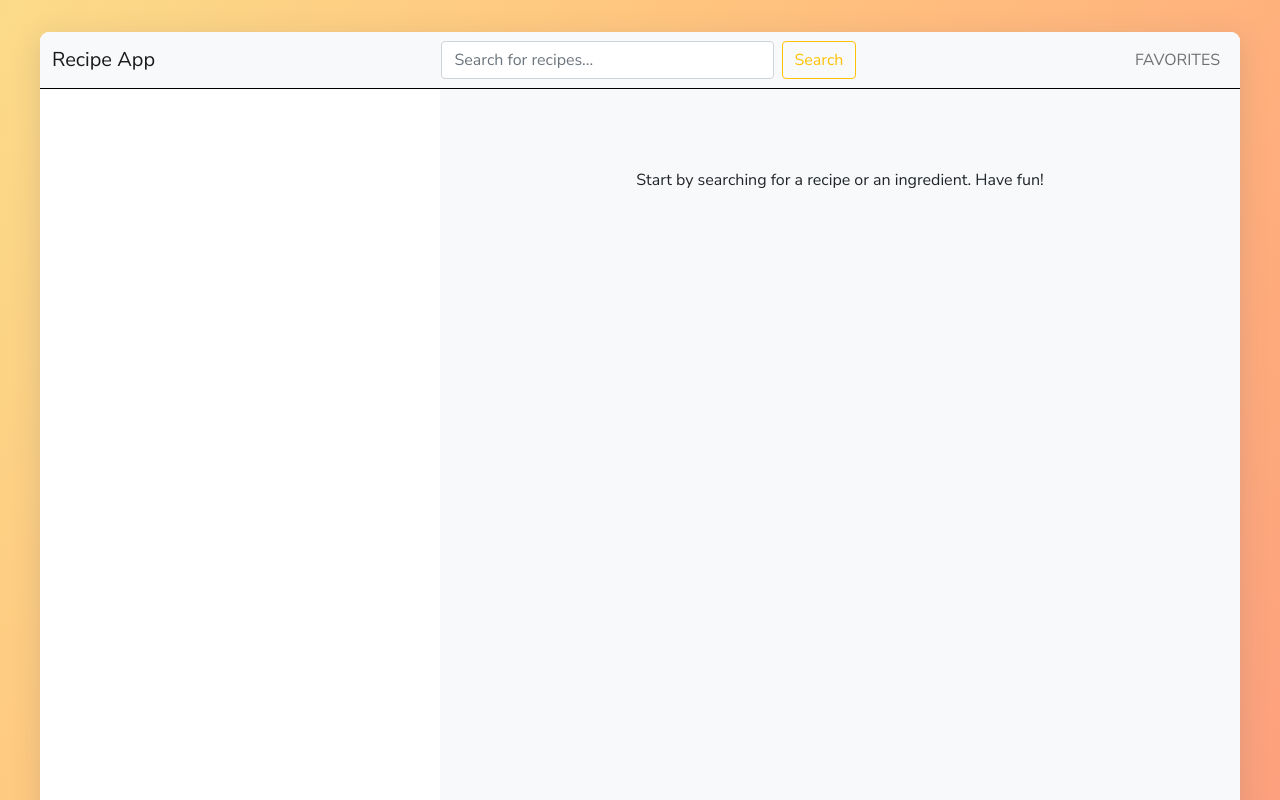
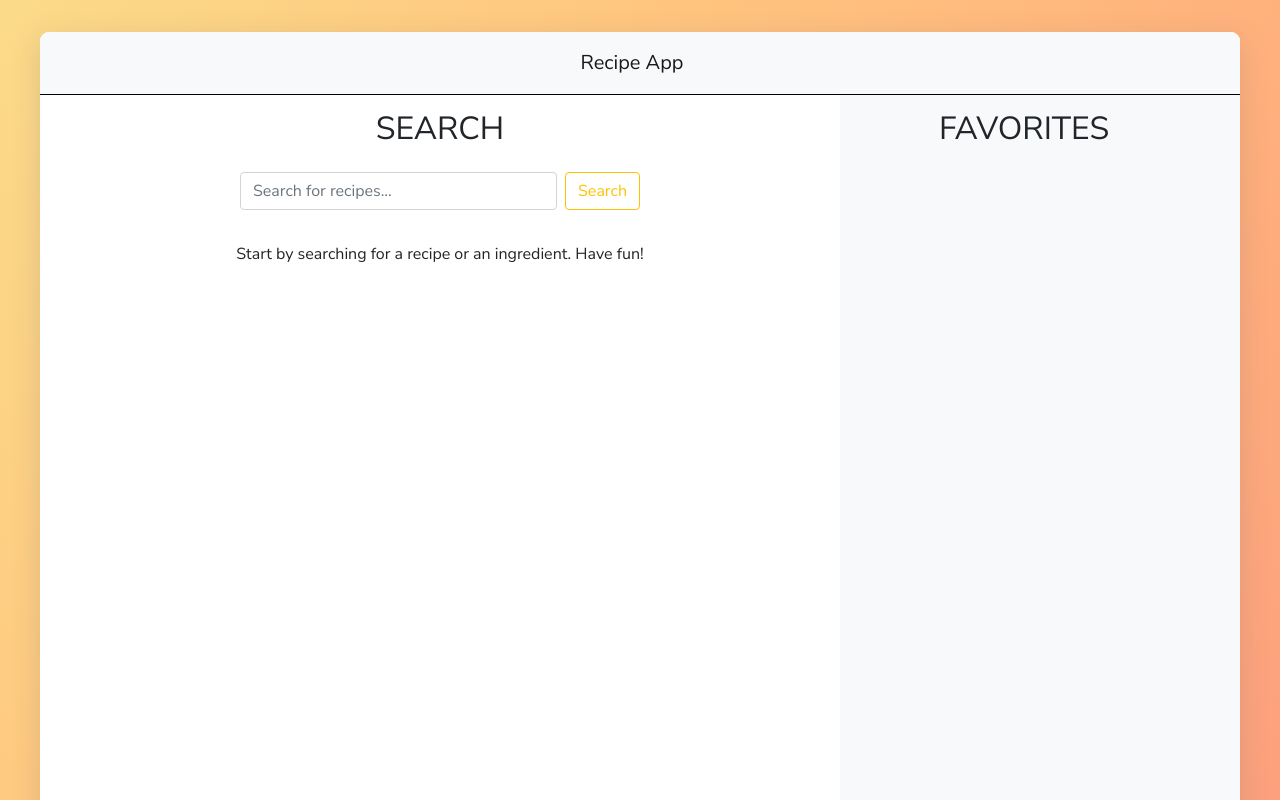
Before and after one commit to ConnerChappell/3760-recipe-app, a plain HTML site: page public/index.html in a window 1280 px wide. Shown: the top 800 px of the page. Drawn offline with nearby package versions, Linux system fonts and the light colour scheme.

Commit message:
Readjusted page structure and layout

```diff
--- a/public/index.html
+++ b/public/index.html
@@ -20,34 +20,36 @@
     <div class="container">
         <!-- header with nav -->
         <header class="header">
-            <nav class="navbar navbar-expand-lg navbar-light bg-light">
-                <div class="container-fluid">
+            <nav class="nav navbar navbar-expand-lg navbar-light bg-light justify-content-center">
+                <div>
                     <a class="navbar-brand" href="#">Recipe App</a>
-                    <form class="d-flex">
-                        <input class="form-control me-2" type="search" placeholder="Search for recipes..." aria-label="Search">
-                        <button class="btn btn-outline-warning" type="submit">Search</button>
-                    </form>
-                    <ul class="navbar-nav me-auto mb-2 mb-lg-0">
-                        <li class="nav-item">
-                            <a class="nav-link" href="#">FAVORITES</a>
-                        </li>
-                    </ul>
                 </div>
               </nav>
         </header>
 
         <!-- search results div -->
-        <div class="search-results">
-            <ul class="results">
+        <div class="search-results-container">
+            <h2>SEARCH</h2>
+            <form class="d-flex">
+                <input class="form-control me-2" type="search" placeholder="Search for recipes..." aria-label="Search">
+                <button class="btn btn-outline-warning" type="submit">Search</button>
+            </form>
+
+            <div class="message">
+                <p>Start by searching for a recipe or an ingredient. Have fun!</p>
+            </div>
+
+            <ul class="search-results">
 
             </ul>
         </div>
 
         <!-- recipe div -->
-        <div class="recipe">
-            <div class="message">
-                <p>Start by searching for a recipe or an ingredient. Have fun!</p>
-            </div>
+        <div class="favorites-container">
+            <h2>FAVORITES</h2>
+            <ul class="favorites">
+
+            </ul>
         </div>
 
     </div>
--- a/public/style.css
+++ b/public/style.css
@@ -19,6 +19,9 @@ body {
     background-repeat: no-repeat;
     min-height: calc(100vh - 2 * 4vw);
 }
+h2 {
+    padding: 1rem 0;
+}
 
 /* header/nav styles */
 .header {
@@ -26,12 +29,7 @@ body {
 }
 .navbar {
     border-bottom: 1px solid #000;
-}
-.navbar form {
-    width: 415px;
-}
-.navbar-nav {
-    margin-right: 0 !important;
+    padding: 1rem 0;
 }
 
 /* app container styles */
@@ -46,34 +44,42 @@ body {
     box-shadow: rgba(100, 100, 111, 0.2) 0px 7px 29px 0px;
 
     display: grid;
-    grid-template-rows: 56px minmax(100rem, auto);
-    grid-template-columns: 1fr 2fr;
+    grid-template-rows: 62px minmax(100rem, auto);
+    grid-template-columns: 2fr 1fr;
     grid-template-areas:
         'head head'
-        'list recipe';
+        'list favorites';
 }
 
 /* search results styles */
-.search-results {
+.search-results-container {
     display: flex;
     flex-direction: column;
+    justify-content: start;
+    align-items: center;
 }
-.results {
+.search-results-container form {
+    width: 50%;
+}
+.message {
+    max-width: 40rem;
+    margin: 0 auto;
+    padding: 2rem 4rem;
+    display: flex;
+    justify-content: center;
+}
+.search-results {
     list-style: none;
     margin-bottom: 1rem;
 }
 
-/* recipe styles */
-.recipe {
+/* favorites styles */
+.favorites-container {
+    display: flex;
+    justify-content: center;
     background-color: #f8f9fa;
 }
-.message {
-    max-width: 40rem;
-    margin: 0 auto;
-    padding: 5rem 4rem;
-    display: flex;
-    justify-content: center;
-}
+
 
 
 
```
